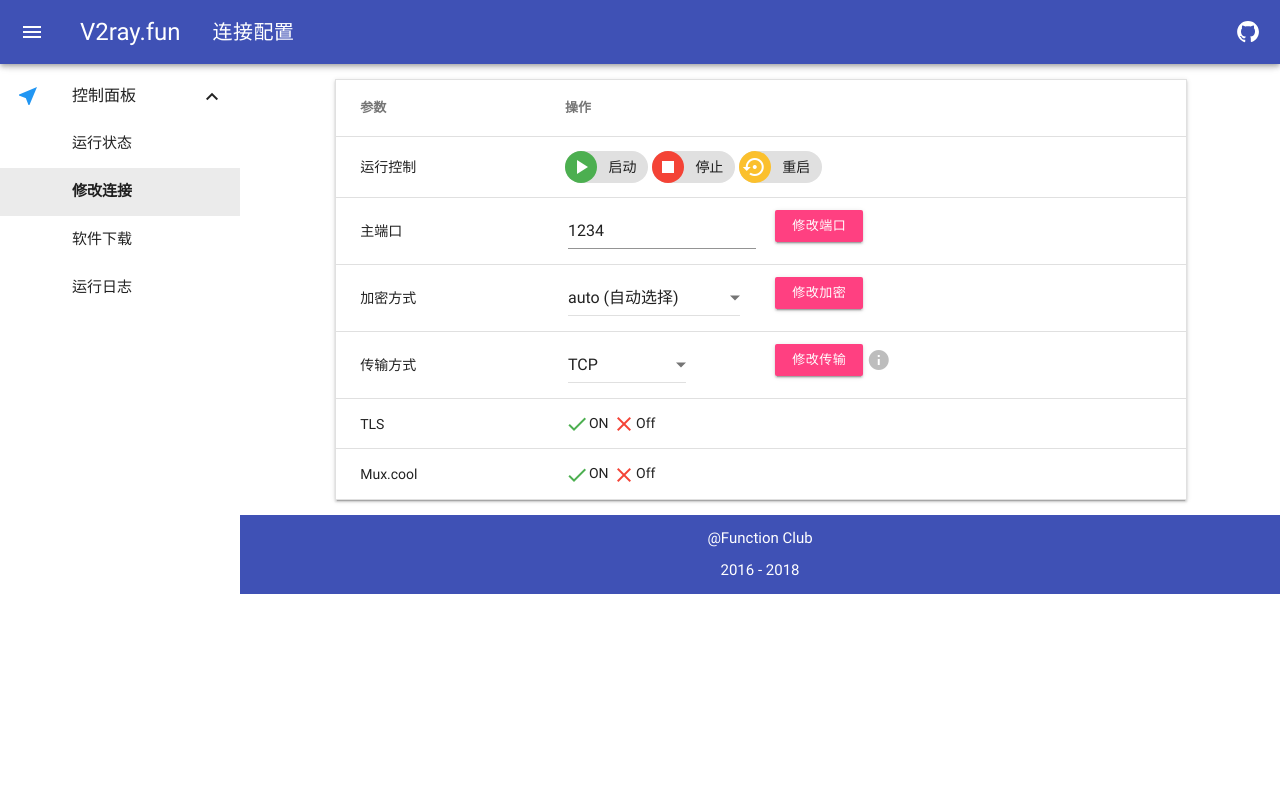
After one commit to FunctionClub/V2ray.Fun, a Flask app: page /config.html in a window 1280 px wide. The commit adds this page. Run offline with Flask 2, Linux system fonts and the light colour scheme.

Commit message:
基本完成前端设计

```diff
--- a/app.py
+++ b/app.py
@@ -1,8 +1,16 @@
 from flask import Flask,render_template
 import commands
+import urllib2
+import json
+
 
 
 app = Flask(__name__,static_url_path='/static')
+
+def getip():
+    myip = urllib2.urlopen('http://members.3322.org/dyndns/getip').read()
+    myip = myip.strip()
+    return str(myip)
 
 
 
@@ -19,6 +27,10 @@ def app_page():
 def log_page():
     return render_template("log.html")
 
+@app.route('/config.html')
+def config_page():
+    return render_template("config.html")
+
 
 @app.route('/get_log')
 def get_log():
--- /dev/null
+++ b/templates/config.html
@@ -0,0 +1,189 @@
+<!doctype html>
+<html lang="en">
+<head>
+    <meta charset="UTF-8">
+    <meta name="viewport"
+          content="width=device-width, user-scalable=no, initial-scale=1.0, maximum-scale=1.0, minimum-scale=1.0">
+    <meta http-equiv="X-UA-Compatible" content="ie=edge">
+    <title>V2ray.fun - 连接配置</title>
+    <link rel="stylesheet" href="/static/css/mdui.min.css">
+    <script src="/static/js/mdui.min.js"></script>
+</head>
+<body class="mdui-appbar-with-toolbar mdui-theme-primary-indigo mdui-theme-accent-pink mdui-loaded mdui-drawer-body-left">
+
+<header class="mdui-appbar mdui-appbar-fixed">
+    <div class="mdui-toolbar mdui-color-theme">
+        <span class="mdui-btn mdui-btn-icon mdui-ripple mdui-ripple-white" mdui-drawer="{target: '#main-drawer', swipe: true}"><i class="mdui-icon material-icons">menu</i></span>
+        <a href="./" class="mdui-typo-headline mdui-hidden-xs">V2ray.fun</a>
+        <a href="" class="mdui-typo-title">连接配置</a>
+        <div class="mdui-toolbar-spacer"></div>
+        <a href="https://github.com/FunctionClub/" target="_blank" class="mdui-btn mdui-btn-icon mdui-ripple mdui-ripple-white" mdui-tooltip="{content: 'Github'}">
+            <svg version="1.1" id="Layer_1" xmlns="http://www.w3.org/2000/svg" xmlns:xlink="http://www.w3.org/1999/xlink" x="0px" y="0px" viewBox="0 0 36 36" enable-background="new 0 0 36 36" xml:space="preserve" class="mdui-icon" style="width: 24px;height:24px;">
+        <path fill-rule="evenodd" clip-rule="evenodd" fill="#ffffff" d="M18,1.4C9,1.4,1.7,8.7,1.7,17.7c0,7.2,4.7,13.3,11.1,15.5
+	c0.8,0.1,1.1-0.4,1.1-0.8c0-0.4,0-1.4,0-2.8c-4.5,1-5.5-2.2-5.5-2.2c-0.7-1.9-1.8-2.4-1.8-2.4c-1.5-1,0.1-1,0.1-1
+	c1.6,0.1,2.5,1.7,2.5,1.7c1.5,2.5,3.8,1.8,4.7,1.4c0.1-1.1,0.6-1.8,1-2.2c-3.6-0.4-7.4-1.8-7.4-8.1c0-1.8,0.6-3.2,1.7-4.4
+	c-0.2-0.4-0.7-2.1,0.2-4.3c0,0,1.4-0.4,4.5,1.7c1.3-0.4,2.7-0.5,4.1-0.5c1.4,0,2.8,0.2,4.1,0.5c3.1-2.1,4.5-1.7,4.5-1.7
+	c0.9,2.2,0.3,3.9,0.2,4.3c1,1.1,1.7,2.6,1.7,4.4c0,6.3-3.8,7.6-7.4,8c0.6,0.5,1.1,1.5,1.1,3c0,2.2,0,3.9,0,4.5
+	c0,0.4,0.3,0.9,1.1,0.8c6.5-2.2,11.1-8.3,11.1-15.5C34.3,8.7,27,1.4,18,1.4z"></path>
+      </svg>
+        </a>
+    </div>
+</header>
+
+<div class="mdui-drawer" id="main-drawer">
+    <div class="mdui-list" mdui-collapse="{accordion: true}" style="margin-bottom: 76px;">
+        <div class="mdui-collapse-item mdui-collapse-item-open">
+            <div class="mdui-collapse-item-header mdui-list-item mdui-ripple">
+                <i class="mdui-list-item-icon mdui-icon material-icons mdui-text-color-blue">near_me</i>
+                <div class="mdui-list-item-content">控制面板</div>
+                <i class="mdui-collapse-item-arrow mdui-icon material-icons">keyboard_arrow_down</i>
+            </div>
+            <div class="mdui-collapse-item-body mdui-list">
+                <a href="index.html" class="mdui-list-item mdui-ripple">运行状态</a>
+                <a href="config.html" class="mdui-list-item mdui-ripple  mdui-list-item-active">修改连接</a>
+                <a href="app.html" class="mdui-list-item mdui-ripple">软件下载</a>
+                <a href="log.html" class="mdui-list-item mdui-ripple">运行日志</a>
+            </div>
+        </div>
+
+    </div>
+</div>
+
+<div class="mdui-container doc-container doc-no-cover">
+
+    <div class="mdui-container">
+        <p></p>
+        <div class="mdui-row">
+            <div class="mdui-col-md-12">
+                <div class="mdui-table-fluid">
+                    <table class="mdui-table">
+                        <thead>
+                        <tr>
+                            <th style="min-width: 120px;">参数</th>
+                            <th>操作</th>
+                        </tr>
+                        </thead>
+                        <tbody>
+                        <tr>
+                            <td>运行控制</td>
+                            <td>
+                                <div class="mdui-chip">
+                                    <span class="mdui-chip-icon mdui-color-green"><i class="mdui-icon material-icons">play_arrow</i></span>
+                                    <span class="mdui-chip-title">启动</span>
+                                </div>
+                                <div class="mdui-chip">
+                                    <span class="mdui-chip-icon mdui-color-red"><i class="mdui-icon material-icons">stop</i></span>
+                                    <span class="mdui-chip-title">停止</span>
+                                </div>
+                                <div class="mdui-chip">
+                                    <span class="mdui-chip-icon mdui-color-yellow-700"><i class="mdui-icon material-icons">settings_backup_restore</i></span>
+                                    <span class="mdui-chip-title">重启</span>
+                                </div>
+                            </td>
+                        </tr>
+                        <tr>
+                            <td>主端口</td>
+                            <td>
+                                <div class="mdui-row">
+                                    <div class="mdui-col-md-4" style="margin: 3px">
+                                        <input id="port" class="mdui-textfield-input" type="text" placeholder="端口号" value="1234"/>
+                                    </div>
+                                    <div class="mdui-col-md-4">
+                                        <button class="mdui-btn mdui-btn-raised mdui-btn-dense mdui-color-theme-accent mdui-ripple" >修改端口</button>
+                                    </div>
+                                </div>
+
+
+                            </td>
+                        </tr>
+
+                        <tr>
+                            <td>加密方式</td>
+                            <td>
+                                <div class="mdui-row">
+                                    <div class="mdui-col-md-4" style="margin: 3px">
+                                        <select class="mdui-select" mdui-select>
+                                            <option value="1"> auto (自动选择)</option>
+                                            <option value="2"> aes-128-cfb </option>
+                                            <option value="3"> aes-128-gcm </option>
+                                            <option value="4"> chacha20-poly1305</option>
+                                            <option value="5"> none (不加密) </option>
+                                        </select>
+                                    </div>
+                                    <div class="mdui-col-md-4">
+                                        <button class="mdui-btn mdui-btn-raised mdui-btn-dense mdui-color-theme-accent mdui-ripple" >修改加密</button>
+                                    </div>
+                                </div>
+                            </td>
+                        </tr>
+                        <tr>
+                            <td>传输方式</td>
+                            <td>
+                                <div class="mdui-row">
+                                    <div class="mdui-col-md-4" style="margin: 3px">
+                                        <select class="mdui-select" mdui-select>
+                                            <option value="1">TCP</option>
+                                            <option value="2">WebSocket</option>
+                                            <option value="3">KCP</option>
+                                            <option value="4">KCP srtp</option>
+                                            <option value="5">KCP utp</option>
+                                            <option value="6">KCP wechat</option>
+                                        </select>
+                                    </div>
+                                    <div class="mdui-col-md-4">
+                                        <button class="mdui-btn mdui-btn-raised mdui-btn-dense mdui-color-theme-accent mdui-ripple" >修改传输</button>
+                                        <i class="mdui-icon material-icons mdui-text-color-grey-400" mdui-dialog="{target: '#trans-helper'}">info</i>
+                                        <div class="mdui-dialog" id="trans-helper">
+                                            <div class="mdui-dialog-title">传输方式说明</div>
+                                            <div class="mdui-dialog-content">
+                                                <b>TCP</b>：默认传输协议<br>
+                                                <b>WebSocket</b>：Websocket 传输协议<br>
+                                                <b>KCP</b>：普通 mKCP 传输协议<br>
+                                                <b>KCP srtp</b>：mKCP 伪装 FaceTime 通话协议<br>
+                                                <b>KCP utp</b>：mKCP 伪装 BT 数据协议<br>
+                                                <b>KCP wechat</b>：mKCP 伪装微信数据协议<br>
+
+                                            </div>
+                                            <div class="mdui-dialog-actions">
+                                                <button class="mdui-btn mdui-ripple" mdui-dialog-close="">确认</button>                                            </div>
+                                        </div>
+                                    </div>
+                                </div>
+                            </td>
+                        </tr>
+                        <tr>
+                            <td>TLS</td>
+                            <td><i class="mdui-icon material-icons mdui-text-color-green">check</i>ON
+                                <i class="mdui-icon material-icons mdui-text-color-red">clear</i>Off
+                            </td>
+                        </tr>
+                        <tr>
+                            <td>Mux.cool</td>
+                            <td><i class="mdui-icon material-icons mdui-text-color-green">check</i>ON
+                                <i class="mdui-icon material-icons mdui-text-color-red">clear</i>Off
+                            </td>
+                        </tr>
+
+                        </tbody>
+                    </table>
+                </div>
+            </div>
+        </div>
+    </div>
+    <p></p>
+
+</div>
+
+<div class="doc-footer-nav mdui-color-theme">
+    <div class="mdui-container">
+        <div class="mdui-row">
+            <div class="mdui-col-xs-12 mdui-col-sm-12 doc-footer-nav-left">
+                <p class="mdui-text-center">@Function Club</p>
+                <p class="mdui-text-center">2016 - 2018</p>
+            </div>
+        </div>
+    </div>
+</div>
+
+</body>
+</html>
--- a/templates/log.html
+++ b/templates/log.html
@@ -64,7 +64,7 @@
                 <table class="mdui-table">
                     <thead>
                     <tr>
-                        <th>运行日志</th>
+                        <th>运行日志 (实时刷新)</th>
                         <div class="mdui-progress">
                             <div class="mdui-progress-indeterminate"></div>
                         </div>
```
Also changed, not shown: templates/index.html (+13 -1 lines).
